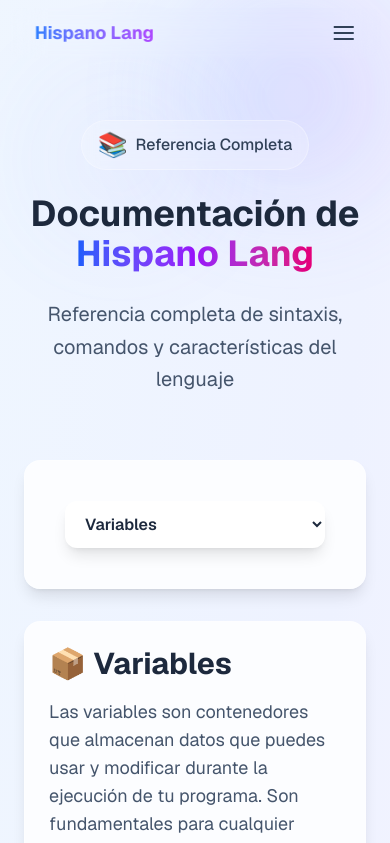
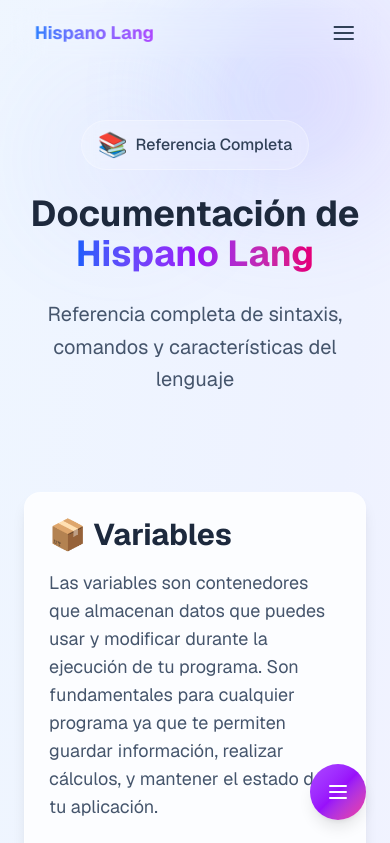
Before and after one commit to nicvazquezdev/hispano-lang-website, a Next.js app: page /documentacion in a window 390 px wide. Shown: the top 843 px of the page. Built offline with nearby package versions, Linux system fonts and the light colour scheme.

Commit message:
Add mobile navigation support to DocNav component. Introduce DocNavMobile for a responsive floating menu, enhancing user experience on smaller screens. Refactor existing layout to accommodate mobile functionality while maintaining desktop sidebar navigation.

```diff
--- a/components/docs/DocNav.tsx
+++ b/components/docs/DocNav.tsx
@@ -1,4 +1,5 @@
 import Card from "@/components/ui/Card";
+import DocNavMobile from "./DocNavMobile";
 
 interface NavSection {
   id: string;
@@ -17,10 +18,13 @@ export default function DocNav({
   onSectionChange,
 }: DocNavProps) {
   return (
-    <Card variant="glass" className="bg-white/80 backdrop-blur-sm">
-      <div className="p-4">
-        {/* Desktop: Sidebar menu */}
-        <div className="hidden lg:block">
+    <>
+      {/* Desktop: Sidebar menu */}
+      <Card
+        variant="glass"
+        className="hidden lg:block bg-white/80 backdrop-blur-sm"
+      >
+        <div className="p-4">
           <h3 className="text-lg font-bold text-slate-800 mb-4">Contenido</h3>
           <nav className="space-y-2">
             {sections.map((section) => (
@@ -38,22 +42,14 @@ export default function DocNav({
             ))}
           </nav>
         </div>
+      </Card>
 
-        {/* Mobile: Compact select */}
-        <div className="lg:hidden">
-          <select
-            value={activeSection}
-            onChange={(e) => onSectionChange(e.target.value)}
-            className="w-full px-4 py-3 bg-white text-slate-800 font-semibold rounded-xl shadow-lg focus:outline-none cursor-pointer"
-          >
-            {sections.map((section) => (
-              <option key={section.id} value={section.id}>
-                {section.title}
-              </option>
-            ))}
-          </select>
-        </div>
-      </div>
-    </Card>
+      {/* Mobile: Floating menu */}
+      <DocNavMobile
+        sections={sections}
+        activeSection={activeSection}
+        onSectionChange={onSectionChange}
+      />
+    </>
   );
 }
--- /dev/null
+++ b/components/docs/DocNavMobile.tsx
@@ -0,0 +1,133 @@
+"use client";
+
+import { useState, useEffect } from "react";
+import { createPortal } from "react-dom";
+
+interface NavSection {
+  id: string;
+  title: string;
+}
+
+interface DocNavMobileProps {
+  sections: NavSection[];
+  activeSection: string;
+  onSectionChange: (sectionId: string) => void;
+}
+
+export default function DocNavMobile({
+  sections,
+  activeSection,
+  onSectionChange,
+}: DocNavMobileProps) {
+  const [isMenuOpen, setIsMenuOpen] = useState(false);
+  const [mounted, setMounted] = useState(false);
+
+  useEffect(() => {
+    setMounted(true);
+  }, []);
+
+  const handleSectionClick = (sectionId: string) => {
+    onSectionChange(sectionId);
+    setIsMenuOpen(false);
+    // Scroll hacia arriba con animación suave
+    window.scrollTo({ top: 0, behavior: "smooth" });
+  };
+
+  const mobileMenu = (
+    <>
+      {/* Floating button */}
+      <button
+        onClick={() => setIsMenuOpen(true)}
+        className="lg:hidden fixed bottom-6 right-6 z-[9999] w-14 h-14 rounded-full bg-gradient-to-br from-purple-500 via-purple-600 to-pink-500 text-white shadow-lg hover:shadow-xl transition-shadow flex items-center justify-center"
+        aria-label="Abrir menú de contenido"
+      >
+        <svg
+          className="w-6 h-6"
+          fill="none"
+          stroke="currentColor"
+          viewBox="0 0 24 24"
+        >
+          <path
+            strokeLinecap="round"
+            strokeLinejoin="round"
+            strokeWidth={2}
+            d="M4 6h16M4 12h16M4 18h16"
+          />
+        </svg>
+      </button>
+
+      {/* Overlay Modal */}
+      {isMenuOpen && (
+        <div
+          className="lg:hidden fixed inset-0 z-[9999] flex items-center justify-center p-4"
+          onClick={() => setIsMenuOpen(false)}
+        >
+          {/* Backdrop */}
+          <div
+            className="absolute inset-0 bg-black/20 backdrop-blur-sm animate-in fade-in duration-200"
+            aria-hidden="true"
+          />
+
+          {/* Modal Content */}
+          <div
+            className="relative w-full max-w-md bg-white/95 backdrop-blur-sm rounded-2xl shadow-2xl animate-in zoom-in-95 fade-in duration-200"
+            onClick={(e) => e.stopPropagation()}
+          >
+            {/* Header */}
+            <div className="flex items-center justify-between p-6 border-b border-slate-200">
+              <h2 className="text-xl font-bold text-slate-800">Contenido</h2>
+              <button
+                onClick={() => setIsMenuOpen(false)}
+                className="text-slate-400 hover:text-slate-600 transition-colors"
+                aria-label="Cerrar menú"
+              >
+                <svg
+                  className="w-6 h-6"
+                  fill="none"
+                  stroke="currentColor"
+                  viewBox="0 0 24 24"
+                >
+                  <path
+                    strokeLinecap="round"
+                    strokeLinejoin="round"
+                    strokeWidth={2}
+                    d="M6 18L18 6M6 6l12 12"
+                  />
+                </svg>
+              </button>
+            </div>
+
+            {/* Navigation List */}
+            <nav className="p-4 max-h-[60vh] overflow-y-auto">
+              <ul className="space-y-1">
+                {sections.map((section) => (
+                  <li key={section.id}>
+                    <button
+                      onClick={() => handleSectionClick(section.id)}
+                      className={`w-full text-left px-4 py-3 rounded-xl transition-all text-lg font-medium ${
+                        activeSection === section.id
+                          ? "bg-gradient-to-r from-purple-50 to-pink-50 text-purple-700 border-l-4 border-purple-500"
+                          : "text-slate-700 hover:bg-slate-50"
+                      }`}
+                    >
+                      <div className="flex items-center gap-3">
+                        {activeSection === section.id && (
+                          <span className="w-2 h-2 rounded-full bg-purple-500 animate-pulse" />
+                        )}
+                        <span>{section.title}</span>
+                      </div>
+                    </button>
+                  </li>
+                ))}
+              </ul>
+            </nav>
+          </div>
+        </div>
+      )}
+    </>
+  );
+
+  if (!mounted) return null;
+
+  return createPortal(mobileMenu, document.body);
+}
```
